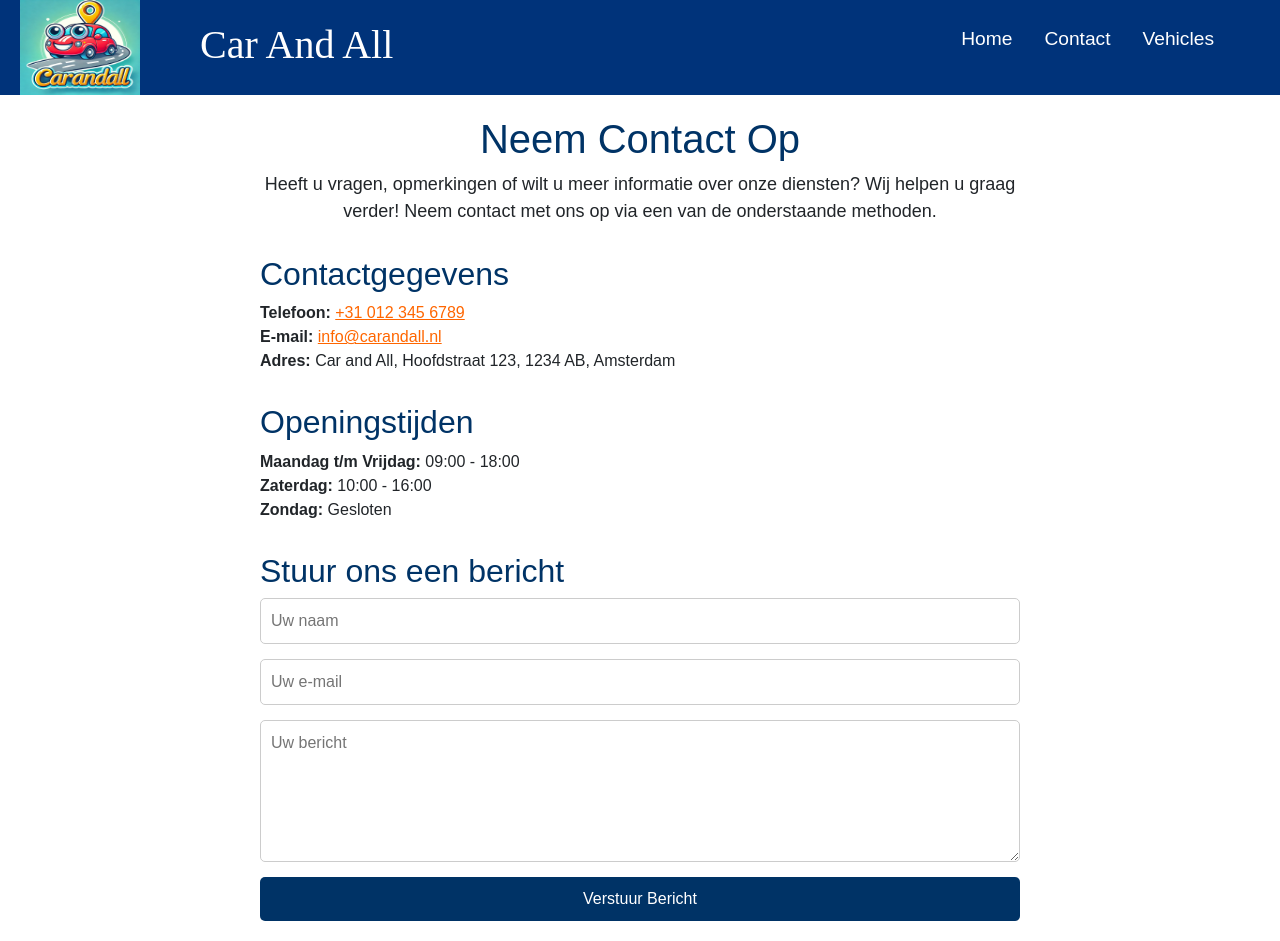
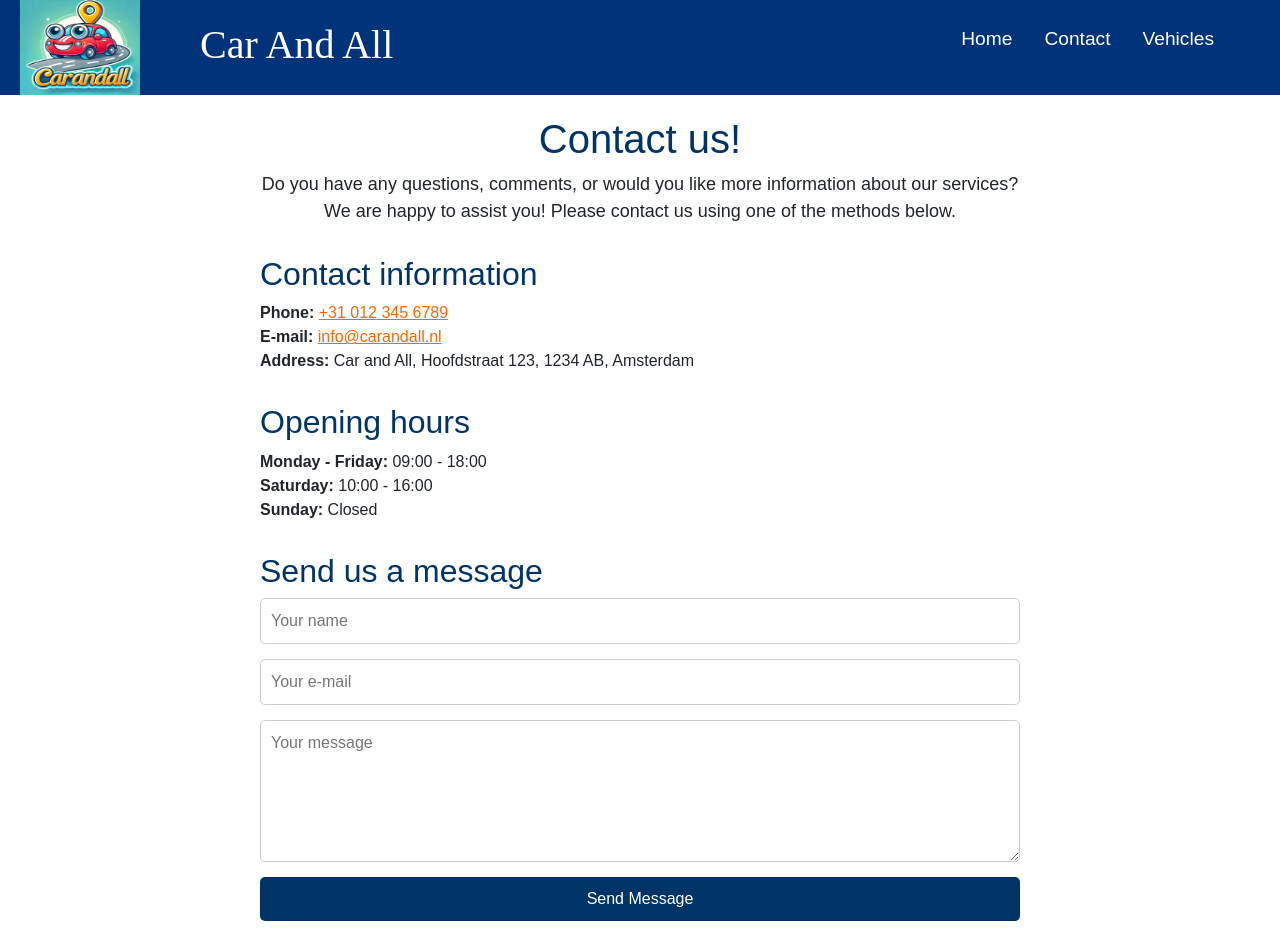
Before and after one commit to Kevin-Gazi/Front_End_Car_and_All, a React (Create React App) app: page /contact in a window 1280 px wide. Built offline with nearby package versions, Linux system fonts and the light colour scheme.

Commit message:
Taal in Contact.js naar engels veranderd

```diff
--- a/src/Contact.js
+++ b/src/Contact.js
@@ -3,38 +3,38 @@ import React from 'react';
 const Contact = () => {
     return (
         <div style={{ fontFamily: 'Arial, sans-serif', padding: '20px', maxWidth: '800px', margin: '0 auto' }}>
-            <h1 style={{ textAlign: 'center', color: '#003366' }}>Neem Contact Op</h1>
+            <h1 style={{ textAlign: 'center', color: '#003366' }}>Contact us!</h1>
             <p style={{ textAlign: 'center', fontSize: '18px', lineHeight: '1.5' }}>
-                Heeft u vragen, opmerkingen of wilt u meer informatie over onze diensten?
-                Wij helpen u graag verder! Neem contact met ons op via een van de onderstaande methoden.
+                Do you have any questions, comments, or would you like more information about our services?
+                We are happy to assist you! Please contact us using one of the methods below.
             </p>
 
             <div style={{ marginTop: '30px' }}>
-                <h2 style={{ color: '#003366' }}>Contactgegevens</h2>
+                <h2 style={{ color: '#003366' }}>Contact information</h2>
                 <ul style={{ listStyleType: 'none', padding: 0 }}>
-                    <li><strong>Telefoon:</strong> <a href="tel:+310123456789" style={{ color: '#FF6600' }}>+31 012 345 6789</a></li>
+                    <li><strong>Phone:</strong> <a href="tel:+310123456789" style={{ color: '#FF6600' }}>+31 012 345 6789</a></li>
                     <li><strong>E-mail:</strong> <a href="mailto:info@carandall.nl" style={{ color: '#FF6600' }}>info@carandall.nl</a></li>
-                    <li><strong>Adres:</strong> Car and All, Hoofdstraat 123, 1234 AB, Amsterdam</li>
+                    <li><strong>Address:</strong> Car and All, Hoofdstraat 123, 1234 AB, Amsterdam</li>
                 </ul>
             </div>
 
             <div style={{ marginTop: '30px' }}>
-                <h2 style={{ color: '#003366' }}>Openingstijden</h2>
+                <h2 style={{ color: '#003366' }}>Opening hours</h2>
                 <p>
-                    <strong>Maandag t/m Vrijdag:</strong> 09:00 - 18:00<br />
-                    <strong>Zaterdag:</strong> 10:00 - 16:00<br />
-                    <strong>Zondag:</strong> Gesloten
+                    <strong>Monday - Friday:</strong> 09:00 - 18:00<br />
+                    <strong>Saturday:</strong> 10:00 - 16:00<br />
+                    <strong>Sunday:</strong> Closed
                 </p>
             </div>
 
             <div style={{ marginTop: '30px' }}>
-                <h2 style={{ color: '#003366' }}>Stuur ons een bericht</h2>
+                <h2 style={{ color: '#003366' }}>Send us a message</h2>
                 <form style={{ display: 'flex', flexDirection: 'column', gap: '15px' }}>
-                    <input type="text" placeholder="Uw naam" required style={{ padding: '10px', fontSize: '16px', border: '1px solid #ccc', borderRadius: '5px' }} />
-                    <input type="email" placeholder="Uw e-mail" required style={{ padding: '10px', fontSize: '16px', border: '1px solid #ccc', borderRadius: '5px' }} />
-                    <textarea placeholder="Uw bericht" rows="5" required style={{ padding: '10px', fontSize: '16px', border: '1px solid #ccc', borderRadius: '5px' }}></textarea>
+                    <input type="text" placeholder="Your name" required style={{ padding: '10px', fontSize: '16px', border: '1px solid #ccc', borderRadius: '5px' }} />
+                    <input type="email" placeholder="Your e-mail" required style={{ padding: '10px', fontSize: '16px', border: '1px solid #ccc', borderRadius: '5px' }} />
+                    <textarea placeholder="Your message" rows="5" required style={{ padding: '10px', fontSize: '16px', border: '1px solid #ccc', borderRadius: '5px' }}></textarea>
                     <button type="submit" style={{ backgroundColor: '#003366', color: 'white', padding: '10px', fontSize: '16px', border: 'none', borderRadius: '5px', cursor: 'pointer' }}>
-                        Verstuur Bericht
+                        Send Message
                     </button>
                 </form>
             </div>
```
